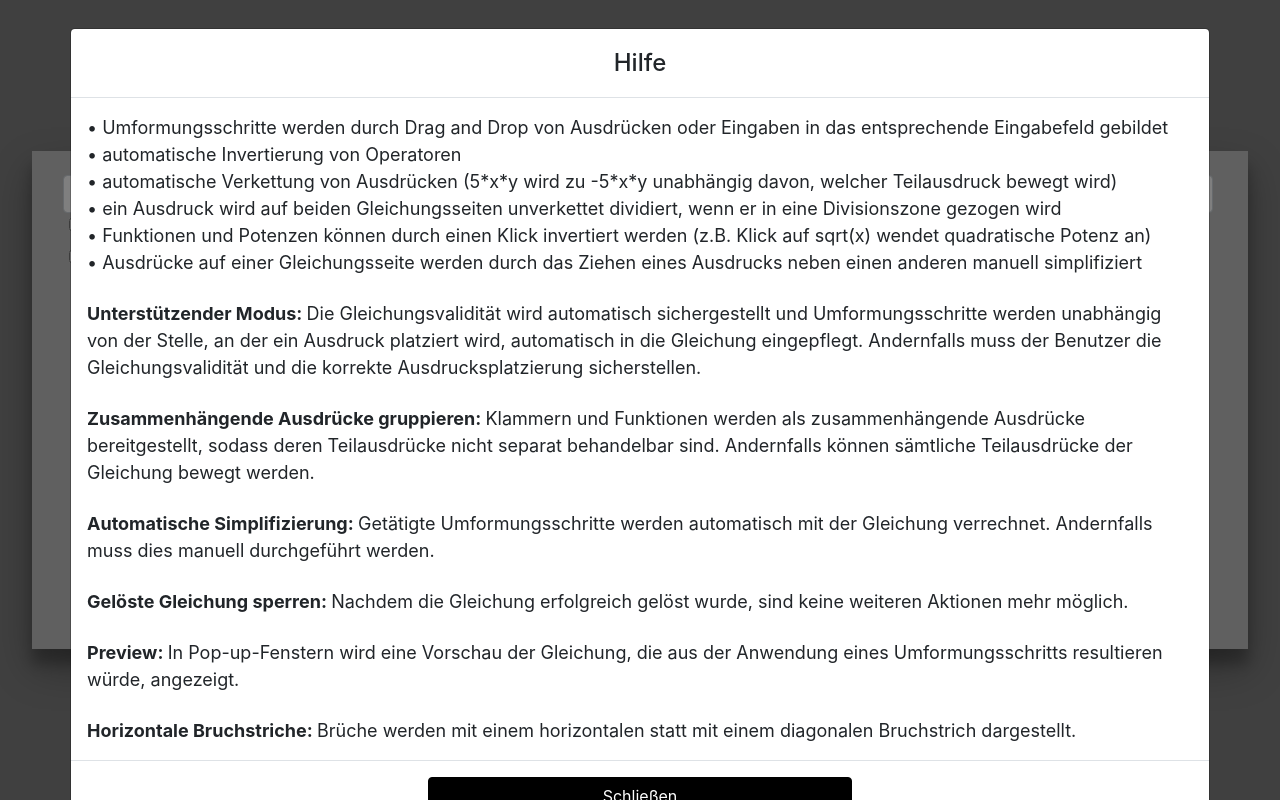
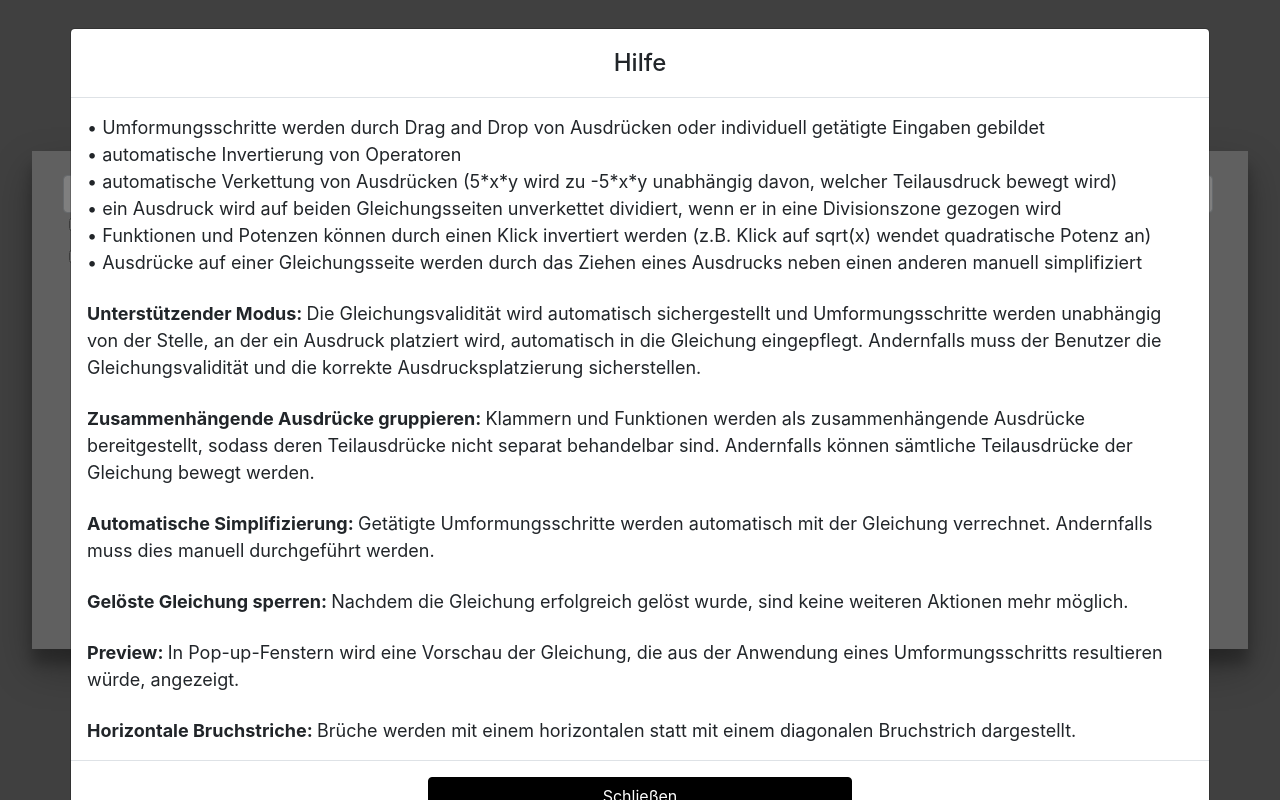
Before and after one commit to fabikasp/equationshift-js, a plain HTML site: page examples/WebApplication/index.html in a window 1280 px wide. Both pictures are taken after a click on the button "Hilfe". Drawn offline with Linux system fonts and the light colour scheme.

Commit message:
Edit description of project

```diff
--- a/examples/WebApplication/index.html
+++ b/examples/WebApplication/index.html
@@ -74,7 +74,7 @@
                     <h4 class="modal-title w-100">Hilfe</h4>
                 </div>
                 <div class="modal-body">
-                    <span>• Umformungsschritte werden durch Drag and Drop von Ausdrücken oder Eingaben in das entsprechende Eingabefeld gebildet</span><br>
+                    <span>• Umformungsschritte werden durch Drag and Drop von Ausdrücken oder individuell getätigte Eingaben gebildet</span><br>
                     <span>• automatische Invertierung von Operatoren</span><br>
                     <span>• automatische Verkettung von Ausdrücken (5*x*y wird zu -5*x*y unabhängig davon, welcher Teilausdruck bewegt wird)</span><br>
                     <span>• ein Ausdruck wird auf beiden Gleichungsseiten unverkettet dividiert, wenn er in eine Divisionszone gezogen wird</span><br>
```
Also changed, not shown: 1 other file.
